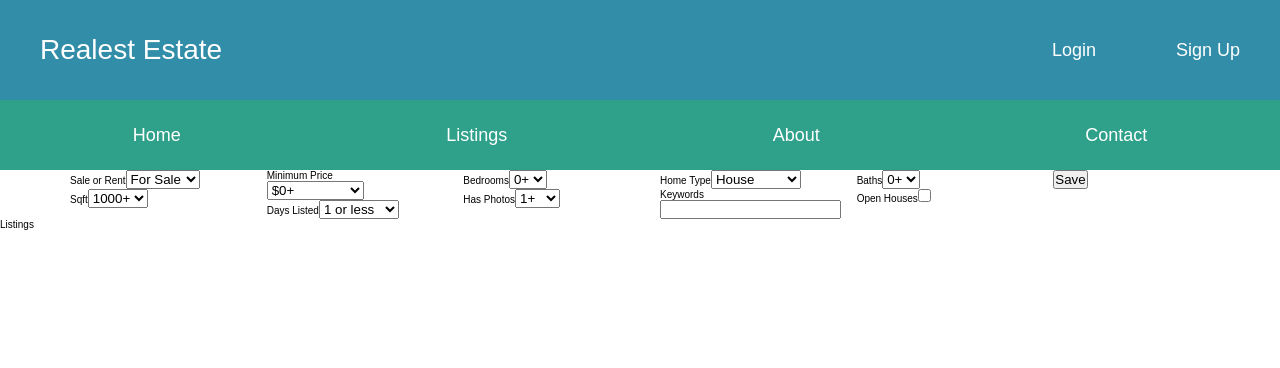
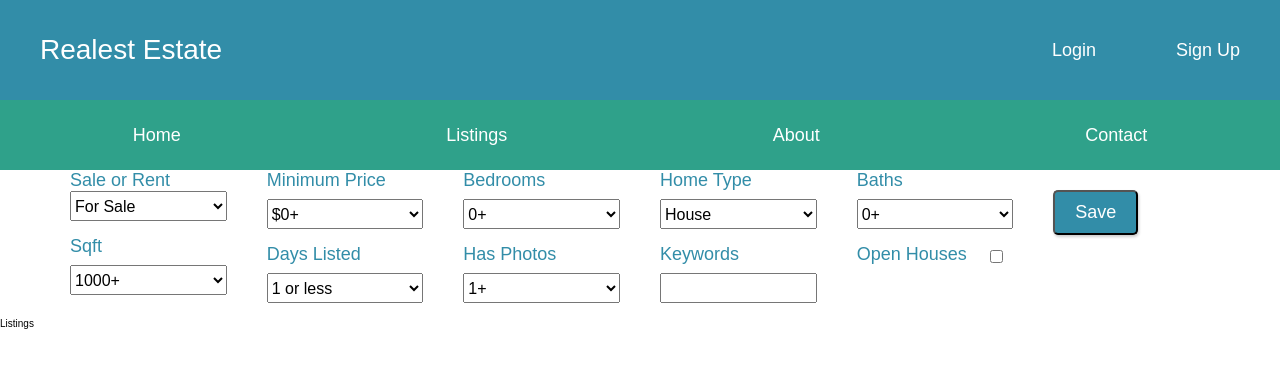
Before and after one commit to KiarashYavari/real_estate, a React (Create React App) app: page / in a window 1280 px wide. Shown: the top 368 px of the page. Built offline with nearby package versions, Linux system fonts and the light colour scheme.

Commit message:
add listingform styles

```diff
--- /dev/null
+++ b/src/sass/components/_listingform.scss
@@ -0,0 +1,68 @@
+.listingform {
+
+    &__section {
+        display: flex;
+        flex-direction: column;
+        justify-content: space-between;
+        align-items: flex-start;
+    }
+
+    &__altsection {
+        display: flex;
+        justify-content: space-between;
+        align-items: center;
+        margin-bottom: 1.5rem;
+    }
+
+    &__label {
+        font-size: 1.8rem;
+        color: $color-primary;
+        margin-bottom: 0.8rem;
+    }
+
+    &__select {
+        font-size: 1.6rem;
+        width: 100%;
+        height: 3rem;
+        outline: none;
+        margin-bottom: 1.5rem;
+    }
+
+    &__input {
+        width: 100%;
+        height: 3rem;
+        font-size: 1.6rem;
+        padding: 0.5rem 0.8rem;
+        outline: none;
+    }
+
+    &__checkbox {
+        margin-right: 1rem;
+        margin-bottom: 0.5rem;
+    }
+
+    &__button {
+        padding: 1rem 2rem;
+        font-size: 1.8rem;
+        color: $color-white;
+        margin-top: 2rem;
+        border-radius: 0.5rem;
+        box-shadow: 0.1rem 0.2rem 0.3rem rgba(0,0,0,0.2);
+        cursor: pointer;
+
+        &:hover {
+            background-color: $color-tertiary;
+        }
+
+        &--primary {
+            background-color: $color-primary;
+        }
+    }
+
+    &__loader {
+        padding-top: 2rem;
+        display: flex;
+        justify-content: center;
+        align-items: center;
+    }
+}
--- a/src/sass/main.scss
+++ b/src/sass/main.scss
@@ -10,6 +10,7 @@
 @import 'components/navbar';
 @import 'components/alert';
 @import 'components/auth';
+@import 'components/listingform';
 
 @import 'pages/about';
 @import 'pages/home';
```
